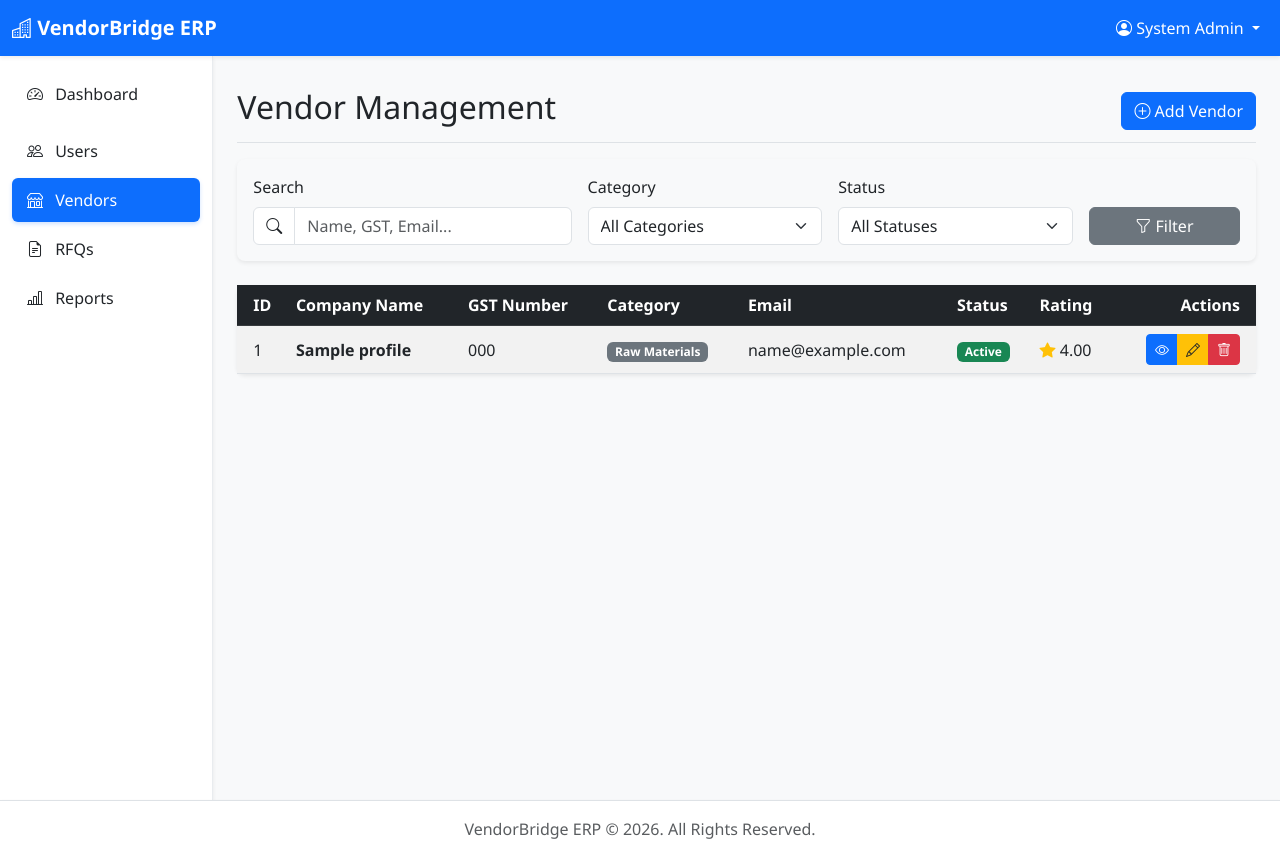
After one commit to FajalKasmani/VendorBridge, a PHP site: page /vendors.php in a window 1280 px wide. The commit adds this page. Run offline with PHP 8.4, Linux system fonts and the light colour scheme; a user stored in the database is signed in; data comes from the database, SQL or seed files in the repository; both versions use the stored data as it was after the commit; tables that the repository leaves empty hold one stand-in row (values such as "Sample post").

Commit message:
Phase 2 - Vendor Management Module

```diff
--- a/includes/sidebar.php
+++ b/includes/sidebar.php
@@ -28,7 +28,7 @@ $role_id = $_SESSION['role_id'] ?? null;
                     </a>
                 </li>
                 <li class="nav-item">
-                    <a class="nav-link <?php echo ($current_page == 'vendors.php') ? 'active bg-primary text-white rounded' : 'text-dark'; ?>" href="#">
+                    <a class="nav-link <?php echo ($current_page == 'vendors.php') ? 'active bg-primary text-white rounded' : 'text-dark'; ?>" href="vendors.php">
                         <i class="bi bi-shop me-2"></i> Vendors
                     </a>
                 </li>
@@ -47,7 +47,7 @@ $role_id = $_SESSION['role_id'] ?? null;
             <!-- Role 2: Procurement Officer Links -->
             <?php if ($role_id == 2): ?>
                 <li class="nav-item mt-2">
-                    <a class="nav-link <?php echo ($current_page == 'vendors.php') ? 'active bg-primary text-white rounded' : 'text-dark'; ?>" href="#">
+                    <a class="nav-link <?php echo ($current_page == 'vendors.php') ? 'active bg-primary text-white rounded' : 'text-dark'; ?>" href="vendors.php">
                         <i class="bi bi-shop me-2"></i> Vendors
                     </a>
                 </li>
--- /dev/null
+++ b/vendors.php
@@ -0,0 +1,261 @@
+<?php
+/**
+ * Vendor Management List Page
+ */
+require_once 'includes/auth_check.php';
+require_once 'config/db_connect.php';
+
+// Role Check
+if ($_SESSION['role_id'] != 1 && $_SESSION['role_id'] != 2) {
+    require_once 'includes/header.php';
+    require_once 'includes/sidebar.php';
+    echo '<div class="alert alert-danger mt-3">Access Denied. You do not have permission to view this page.</div>';
+    require_once 'includes/footer.php';
+    exit();
+}
+
+// -----------------------------------------
+// Search & Filter Logic
+// -----------------------------------------
+$search = $_GET['search'] ?? '';
+$filter_category = $_GET['category'] ?? '';
+$filter_status = $_GET['status'] ?? '';
+
+// -----------------------------------------
+// Pagination Logic
+// -----------------------------------------
+$limit = 10;
+$page = isset($_GET['page']) && is_numeric($_GET['page']) ? (int)$_GET['page'] : 1;
+$offset = ($page - 1) * $limit;
+
+// Build query dynamically
+$query_parts = [];
+$params = [];
+
+if (!empty($search)) {
+    $query_parts[] = "(v.company_name LIKE ? OR v.gst_number LIKE ? OR v.contact_email LIKE ?)";
+    $search_param = "%$search%";
+    $params[] = $search_param;
+    $params[] = $search_param;
+    $params[] = $search_param;
+}
+
+if (!empty($filter_category)) {
+    $query_parts[] = "v.category_id = ?";
+    $params[] = $filter_category;
+}
+
+if (!empty($filter_status)) {
+    $query_parts[] = "v.status = ?";
+    $params[] = $filter_status;
+}
+
+$where_sql = "";
+if (count($query_parts) > 0) {
+    $where_sql = "WHERE " . implode(" AND ", $query_parts);
+}
+
+// Count total rows for pagination
+try {
+    $count_stmt = $pdo->prepare("SELECT COUNT(*) FROM vendor_profiles v $where_sql");
+    $count_stmt->execute($params);
+    $total_rows = $count_stmt->fetchColumn();
+    $total_pages = ceil($total_rows / $limit);
+} catch (PDOException $e) {
+    $total_pages = 1;
+}
+
+// Fetch vendors
+try {
+    $sql = "SELECT v.*, c.cat_name
+            FROM vendor_profiles v
+            LEFT JOIN categories c ON v.category_id = c.cat_id
+            $where_sql
+            ORDER BY v.vendor_id DESC
+            LIMIT $limit OFFSET $offset";
+
+    $stmt = $pdo->prepare($sql);
+    $stmt->execute($params);
+    $vendors = $stmt->fetchAll();
+} catch (PDOException $e) {
+    $vendors = [];
+}
+
+// Fetch categories for filter dropdown
+try {
+    $cat_stmt = $pdo->query("SELECT cat_id, cat_name FROM categories ORDER BY cat_name ASC");
+    $categories = $cat_stmt->fetchAll();
+} catch (PDOException $e) {
+    $categories = [];
+}
+
+require_once 'includes/header.php';
+require_once 'includes/sidebar.php';
+?>
+
+<div class="d-flex justify-content-between flex-wrap flex-md-nowrap align-items-center pt-3 pb-2 mb-3 border-bottom">
+    <h1 class="h2">Vendor Management</h1>
+    <a href="add_vendor.php" class="btn btn-primary"><i class="bi bi-plus-circle"></i> Add Vendor</a>
+</div>
+
+<!-- Success/Error Messages -->
+<?php if (isset($_SESSION['success_msg'])): ?>
+    <div class="alert alert-success alert-dismissible fade show" role="alert">
+        <i class="bi bi-check-circle-fill"></i> <?php echo htmlspecialchars($_SESSION['success_msg']); ?>
+        <button type="button" class="btn-close" data-bs-dismiss="alert" aria-label="Close"></button>
+    </div>
+    <?php unset($_SESSION['success_msg']); ?>
+<?php endif; ?>
+
+<?php if (isset($_SESSION['error_msg'])): ?>
+    <div class="alert alert-danger alert-dismissible fade show" role="alert">
+        <i class="bi bi-exclamation-triangle-fill"></i> <?php echo htmlspecialchars($_SESSION['error_msg']); ?>
+        <button type="button" class="btn-close" data-bs-dismiss="alert" aria-label="Close"></button>
+    </div>
+    <?php unset($_SESSION['error_msg']); ?>
+<?php endif; ?>
+
+<!-- Filters and Search -->
+<div class="card shadow-sm border-0 mb-4 bg-light">
+    <div class="card-body">
+        <form method="GET" action="vendors.php" class="row g-3 align-items-end">
+            <div class="col-md-4">
+                <label class="form-label">Search</label>
+                <div class="input-group">
+                    <span class="input-group-text bg-white"><i class="bi bi-search"></i></span>
+                    <input type="text" name="search" class="form-control" placeholder="Name, GST, Email..." value="<?php echo htmlspecialchars($search); ?>">
+                </div>
+            </div>
+            <div class="col-md-3">
+                <label class="form-label">Category</label>
+                <select name="category" class="form-select">
+                    <option value="">All Categories</option>
+                    <?php foreach($categories as $cat): ?>
+                        <option value="<?php echo $cat['cat_id']; ?>" <?php echo ($filter_category == $cat['cat_id']) ? 'selected' : ''; ?>>
+                            <?php echo htmlspecialchars($cat['cat_name']); ?>
+                        </option>
+                    <?php endforeach; ?>
+                </select>
+            </div>
+            <div class="col-md-3">
+                <label class="form-label">Status</label>
+                <select name="status" class="form-select">
+                    <option value="">All Statuses</option>
+                    <option value="active" <?php echo ($filter_status === 'active') ? 'selected' : ''; ?>>Active</option>
+                    <option value="inactive" <?php echo ($filter_status === 'inactive') ? 'selected' : ''; ?>>Inactive</option>
+                    <option value="pending" <?php echo ($filter_status === 'pending') ? 'selected' : ''; ?>>Pending</option>
+                </select>
+            </div>
+            <div class="col-md-2">
+                <button type="submit" class="btn btn-secondary w-100"><i class="bi bi-funnel"></i> Filter</button>
+            </div>
+        </form>
+    </div>
+</div>
+
+<!-- Vendors Table -->
+<div class="card shadow-sm border-0">
+    <div class="card-body p-0">
+        <div class="table-responsive">
+            <table class="table table-hover table-striped mb-0 align-middle">
+                <thead class="table-dark">
+                    <tr>
+                        <th class="ps-3">ID</th>
+                        <th>Company Name</th>
+                        <th>GST Number</th>
+                        <th>Category</th>
+                        <th>Email</th>
+                        <th>Status</th>
+                        <th>Rating</th>
+                        <th class="text-end pe-3">Actions</th>
+                    </tr>
+                </thead>
+                <tbody>
+                    <?php if (count($vendors) > 0): ?>
+                        <?php foreach($vendors as $v): ?>
+                            <tr>
+                                <td class="ps-3"><?php echo $v['vendor_id']; ?></td>
+                                <td class="fw-bold"><?php echo htmlspecialchars($v['company_name']); ?></td>
+                                <td><?php echo htmlspecialchars($v['gst_number']); ?></td>
+                                <td><span class="badge bg-secondary"><?php echo htmlspecialchars($v['cat_name'] ?? 'None'); ?></span></td>
+                                <td><?php echo htmlspecialchars($v['contact_email']); ?></td>
+                                <td>
+                                    <?php
+                                    if ($v['status'] === 'active') echo '<span class="badge bg-success">Active</span>';
+                                    elseif ($v['status'] === 'inactive') echo '<span class="badge bg-danger">Inactive</span>';
+                                    else echo '<span class="badge bg-warning text-dark">Pending</span>';
+                                    ?>
+                                </td>
+                                <td><i class="bi bi-star-fill text-warning"></i> <?php echo $v['rating']; ?></td>
+                                <td class="text-end pe-3">
+                                    <div class="btn-group btn-group-sm">
+                                        <a href="view_vendor.php?id=<?php echo $v['vendor_id']; ?>" class="btn btn-primary text-white" title="View"><i class="bi bi-eye"></i></a>
+                                        <a href="edit_vendor.php?id=<?php echo $v['vendor_id']; ?>" class="btn btn-warning text-dark" title="Edit"><i class="bi bi-pencil"></i></a>
+                                        <button type="button" class="btn btn-danger" title="Delete" data-bs-toggle="modal" data-bs-target="#deleteModal<?php echo $v['vendor_id']; ?>">
+                                            <i class="bi bi-trash"></i>
+                                        </button>
+                                    </div>
+
+                                    <!-- Delete Modal -->
+                                    <div class="modal fade text-start" id="deleteModal<?php echo $v['vendor_id']; ?>" tabindex="-1" aria-labelledby="deleteModalLabel" aria-hidden="true">
+                                        <div class="modal-dialog">
+                                            <div class="modal-content border-0 shadow">
+                                                <div class="modal-header bg-danger text-white">
+                                                    <h5 class="modal-title" id="deleteModalLabel"><i class="bi bi-exclamation-triangle"></i> Confirm Delete</h5>
+                                                    <button type="button" class="btn-close btn-close-white" data-bs-dismiss="modal" aria-label="Close"></button>
+                                                </div>
+                                                <div class="modal-body">
+                                                    Are you sure you want to delete vendor <strong><?php echo htmlspecialchars($v['company_name']); ?></strong>? This action cannot be undone.
+                                                </div>
+                                                <div class="modal-footer">
+                                                    <button type="button" class="btn btn-secondary" data-bs-dismiss="modal">Cancel</button>
+                                                    <a href="vendor_actions.php?action=delete&id=<?php echo $v['vendor_id']; ?>" class="btn btn-danger">Yes, Delete</a>
+                                                </div>
+                                            </div>
+                                        </div>
+                                    </div>
+
+                                </td>
+                            </tr>
+                        <?php endforeach; ?>
+                    <?php else: ?>
+                        <tr>
+                            <td colspan="8" class="text-center py-4 text-muted">
+                                <i class="bi bi-inbox fs-2 d-block mb-2"></i>
+                                No vendors found. Try adjusting your search or filters.
+                            </td>
+                        </tr>
+                    <?php endif; ?>
+                </tbody>
+            </table>
+        </div>
+    </div>
+</div>
+
+<!-- Pagination -->
+<?php if ($total_pages > 1): ?>
+    <nav class="mt-4">
+        <ul class="pagination justify-content-center">
+
+            <!-- Previous Button -->
+            <li class="page-item <?php echo ($page <= 1) ? 'disabled' : ''; ?>">
+                <a class="page-link" href="?page=<?php echo $page - 1; ?>&search=<?php echo urlencode($search); ?>&category=<?php echo urlencode($filter_category); ?>&status=<?php echo urlencode($filter_status); ?>">Previous</a>
+            </li>
+
+            <!-- Page Numbers -->
+            <?php for($i = 1; $i <= $total_pages; $i++): ?>
+                <li class="page-item <?php echo ($page == $i) ? 'active' : ''; ?>">
+                    <a class="page-link" href="?page=<?php echo $i; ?>&search=<?php echo urlencode($search); ?>&category=<?php echo urlencode($filter_category); ?>&status=<?php echo urlencode($filter_status); ?>"><?php echo $i; ?></a>
+                </li>
+            <?php endfor; ?>
+
+            <!-- Next Button -->
+            <li class="page-item <?php echo ($page >= $total_pages) ? 'disabled' : ''; ?>">
+                <a class="page-link" href="?page=<?php echo $page + 1; ?>&search=<?php echo urlencode($search); ?>&category=<?php echo urlencode($filter_category); ?>&status=<?php echo urlencode($filter_status); ?>">Next</a>
+            </li>
+
+        </ul>
+    </nav>
+<?php endif; ?>
+
+<?php require_once 'includes/footer.php'; ?>
```
Also changed, not shown: add_vendor.php (added, +95 -0 lines), edit_vendor.php (added, +116 -0 lines), phase2_db.sql (added, +31 -0 lines), vendor_actions.php (added, +134 -0 lines), view_vendor.php (added, +97 -0 lines).
